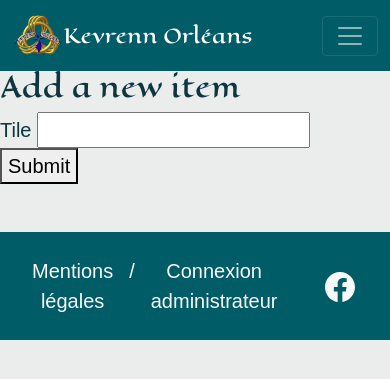
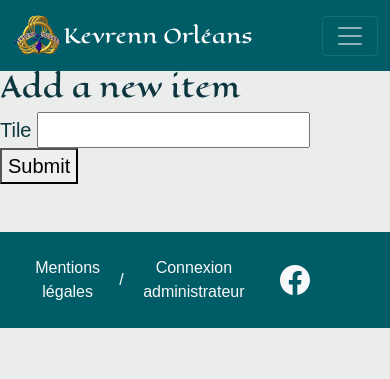
Before and after one commit to WildCodeSchool/2022-03-php-orleans-project-kevrenn, a PHP site: template src/View/Item/add.html.twig in a window 390 px wide. Shown: the top 379 px of the page. Run offline with PHP 8.4, Linux system fonts and the light colour scheme; the template is opened without the code that fills it, so the values that code supplies are empty; some libraries are stand-ins or nearby versions.

Commit message:
logo facebook responsive

```diff
--- a/src/View/Includes/_footer.html.twig
+++ b/src/View/Includes/_footer.html.twig
@@ -1,15 +1,16 @@
-<footer class="text-center text-white d-flex justify-content-between align-items-center bg-primary mt-5">
+<footer class="text-center text-white d-flex justify-content-between align-items-center bg-primary mt-5 fs-6 p-3">
 
-	<div class="text-center d-flex align-items-baseline p-3">
+	<div class="d-flex align-items-center">
 		<a class="nav-link text-light" href="#">Mentions légales</a>
 		<span>/</span>
 		<a class="nav-link text-light" href="/login">Connexion administrateur</a>
 	</div>
 
 	<a href="https://www.facebook.com/pg/Bretons-dOrl%C3%A9ans-986739698013543/posts/" target="_blank" class="nav-link text-light">
+
+
 		<svg xmlns="http://www.w3.org/2000/svg" width="30" height="30" fill="currentColor" class="bi bi-facebook me-5" viewbox="0 0 16 16">
 			<path d="M16 8.049c0-4.446-3.582-8.05-8-8.05C3.58 0-.002 3.603-.002 8.05c0 4.017 2.926 7.347 6.75 7.951v-5.625h-2.03V8.05H6.75V6.275c0-2.017 1.195-3.131 3.022-3.131.876 0 1.791.157 1.791.157v1.98h-1.009c-.993 0-1.303.621-1.303 1.258v1.51h2.218l-.354 2.326H9.25V16c3.824-.604 6.75-3.934 6.75-7.951z"/>
 		</svg>
 	</a>
-
 </footer>
```
